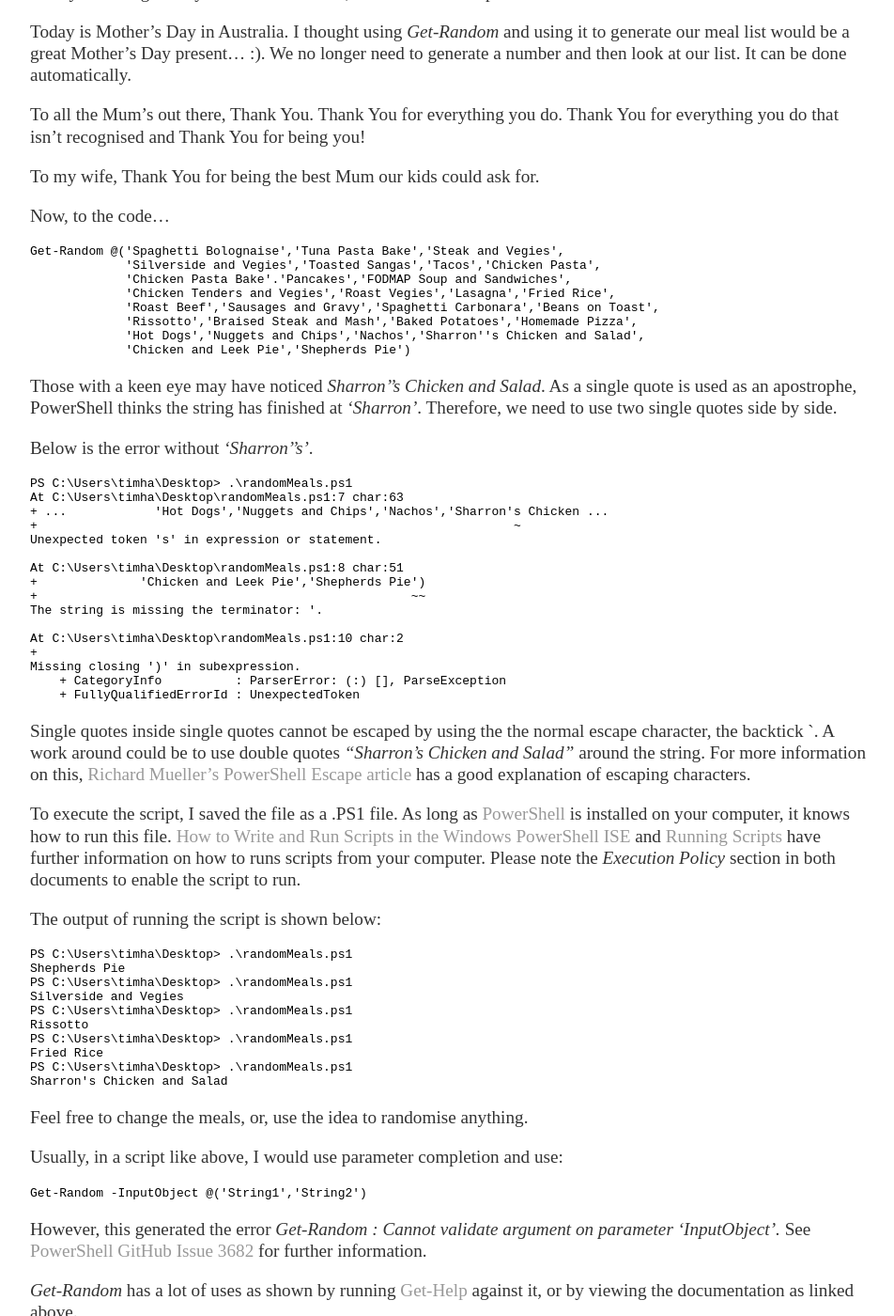
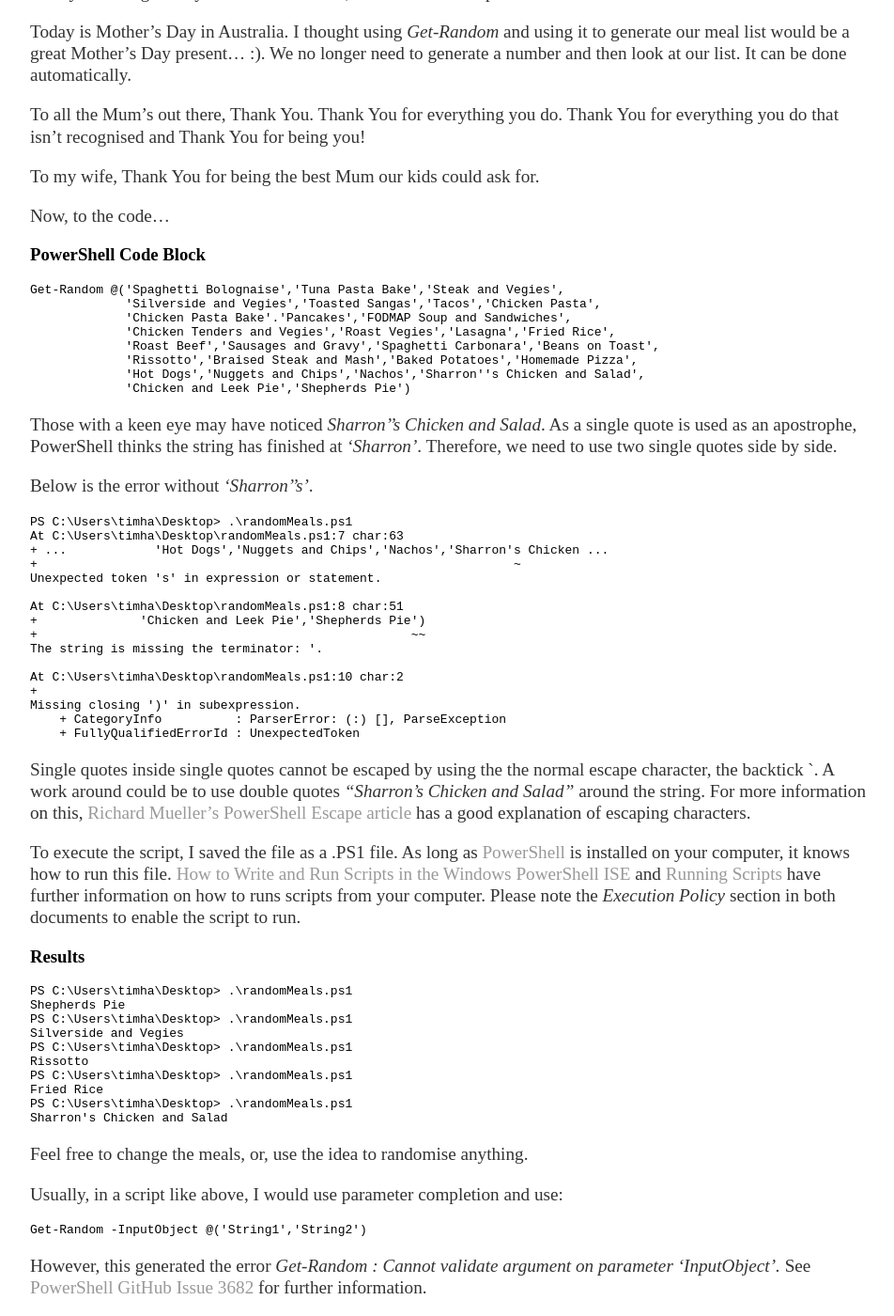
Before and after one commit to timhaintz/timhaintz.github.io, a Jekyll site: the page built from _posts/2018-05-13-Whats-for-Dinner-Get-Random.md, in a window 1280 px wide and 1400 px high, scrolled down 457 px. Shown: the whole window at 94% size, without its empty margins (160-1112 px from the left). Built offline with Jekyll 4.4.1, drawn with Linux system fonts in a browser that asks for light colours; some of the changed text lies outside the part shown.

Commit message:
Update 2018-05-13-Whats-for-Dinner-Get-Random.md

````diff
--- a/_posts/2018-05-13-Whats-for-Dinner-Get-Random.md
+++ b/_posts/2018-05-13-Whats-for-Dinner-Get-Random.md
@@ -24,7 +24,7 @@ for everything you do that isn't recognised and Thank You for being you!
 To my wife, Thank You for being the best Mum our kids could ask for.
 
 Now, to the code...
-
+### PowerShell Code Block
 ```PowerShell
 Get-Random @('Spaghetti Bolognaise','Tuna Pasta Bake','Steak and Vegies',
              'Silverside and Vegies','Toasted Sangas','Tacos','Chicken Pasta',
@@ -65,7 +65,7 @@ For more information on this, [Richard Mueller's PowerShell Escape article](http
 To execute the script, I saved the file as a .PS1 file. As long as [PowerShell](https://docs.microsoft.com/en-us/powershell/scripting/setup/installing-windows-powershell?view=powershell-6) is installed on your computer, it knows how to run this file.
 [How to Write and Run Scripts in the Windows PowerShell ISE](https://docs.microsoft.com/en-us/powershell/scripting/core-powershell/ise/how-to-write-and-run-scripts-in-the-windows-powershell-ise?view=powershell-6) and [Running Scripts](https://technet.microsoft.com/en-us/library/bb613481(v=vs.85).aspx) have further information on how to runs scripts from your computer. Please note the *Execution Policy* section in both documents to enable the script to run.
 
-The output of running the script is shown below:
+### Results
 
 ```PowerShell
 PS C:\Users\timha\Desktop> .\randomMeals.ps1
@@ -90,7 +90,7 @@ However, this generated the error *Get-Random : Cannot validate argument on para
 See [PowerShell GitHub Issue 3682](https://github.com/PowerShell/PowerShell/issues/3682) for further information.
 
 *Get-Random* has a lot of uses as shown by running [Get-Help](https://docs.microsoft.com/en-us/powershell/module/microsoft.powershell.core/get-help?view=powershell-6) against it, or by viewing the documentation as linked above.
-
+### PowerShell Code Block
 ```PowerShell
 Get-Help Get-Random -Full
 ```
````
